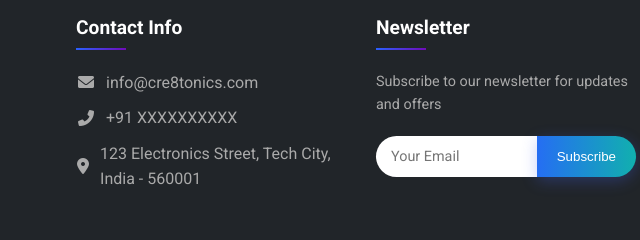
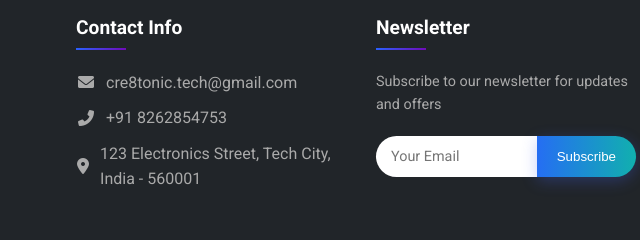
Before and after one commit to Cre8TonicsTech/cre8tronics-website-tech-, a plain HTML site: page index.html in a window 1280 px wide. Shown: the part 4160-4400 px from the top of the page, 584-1224 px from the left. Drawn offline with nearby package versions, Linux system fonts and the light colour scheme.

Commit message:
Update index.html

```diff
--- a/index.html
+++ b/index.html
@@ -450,8 +450,8 @@
                 <div class="footer-contact">
                     <h3>Contact Info</h3>
                     <ul>
-                        <li><i class="fas fa-envelope"></i> info@cre8tonics.com</li>
-                        <li><i class="fas fa-phone-alt"></i> +91 XXXXXXXXXX</li>
+                        <li><i class="fas fa-envelope"></i> cre8tonic.tech@gmail.com</li>
+                        <li><i class="fas fa-phone-alt"></i> +91 8262854753</li>
                         <li><i class="fas fa-map-marker-alt"></i> 123 Electronics Street, Tech City, India - 560001</li>
                     </ul>
                 </div>
```
